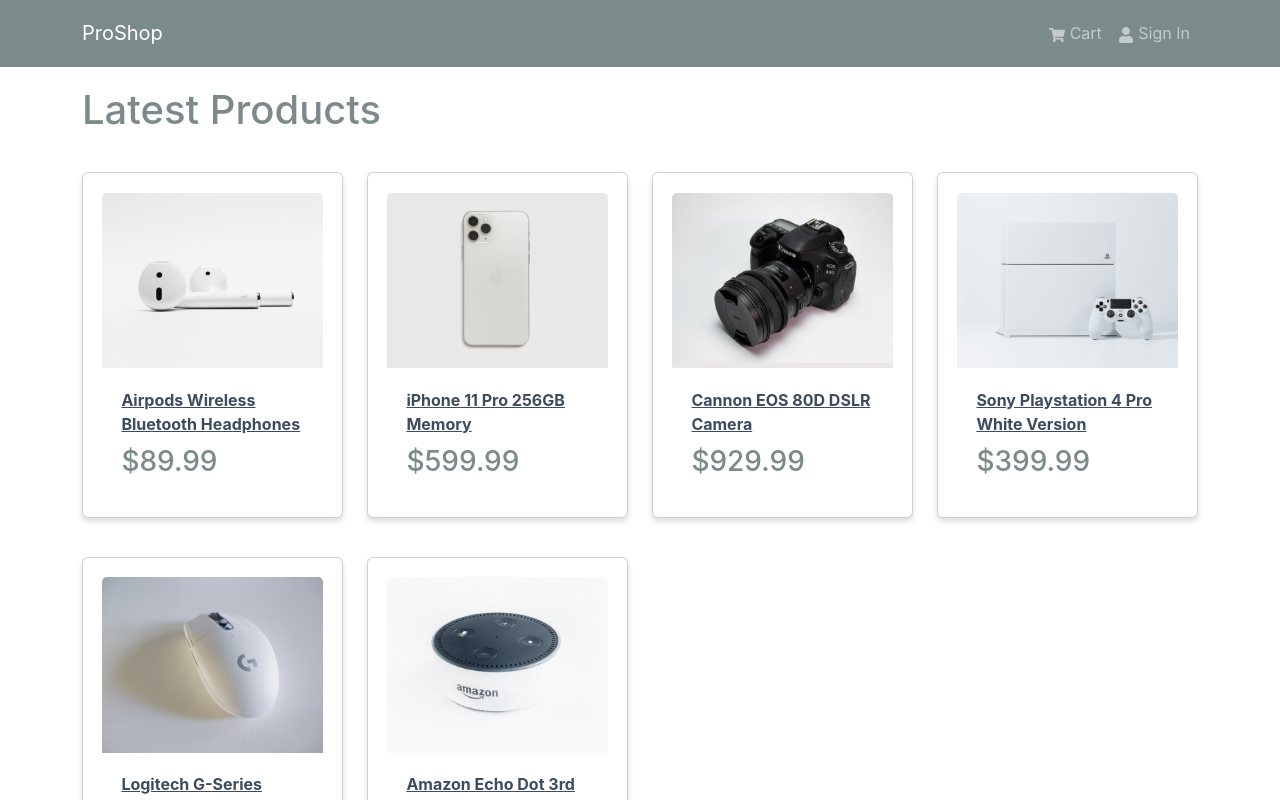
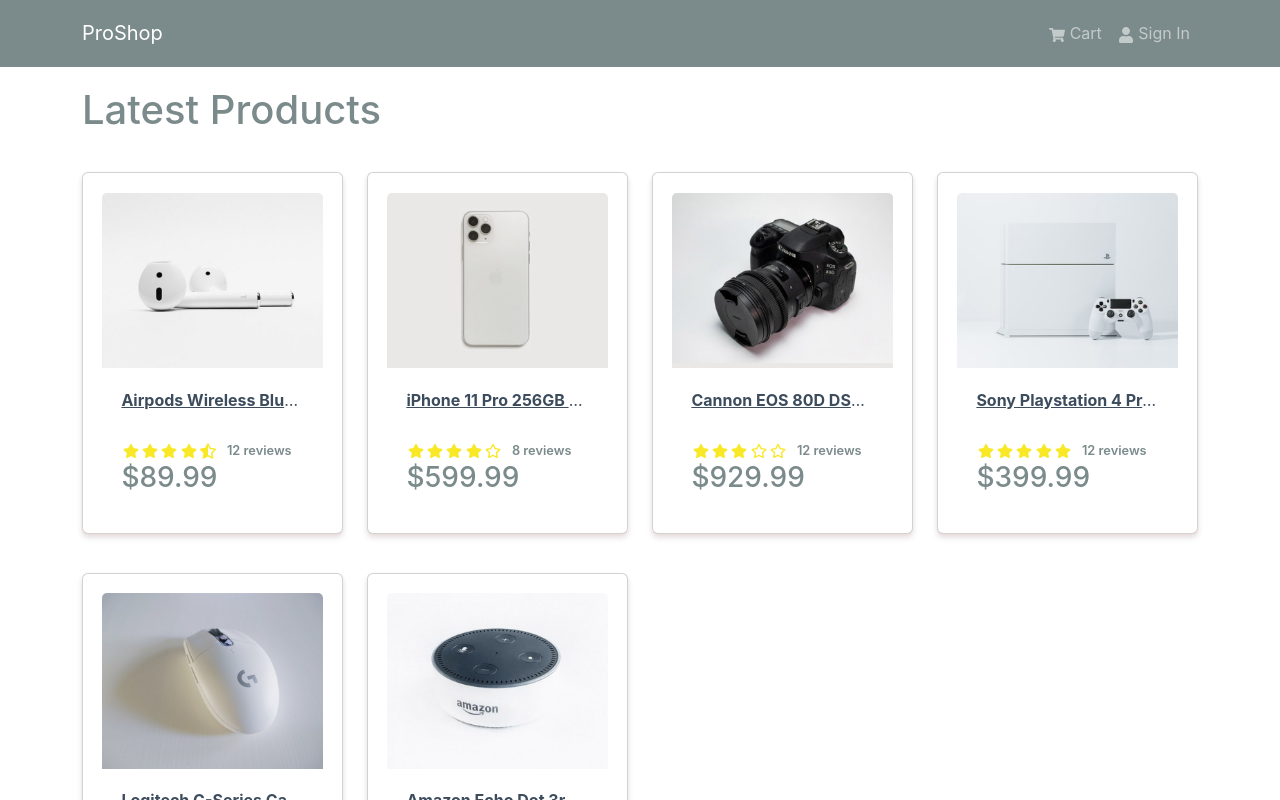
Before and after one commit to Leotrimbehrami/eCommerce-ProShop, a React (Create React App) app in the folder frontend/: page / in a window 1280 px wide. Shown: the top 800 px of the page. Built offline with nearby package versions, Linux system fonts and the light colour scheme.

Commit message:
implement the rating component

```diff
--- a/frontend/src/components/Product.jsx
+++ b/frontend/src/components/Product.jsx
@@ -1,5 +1,6 @@
 import { Card } from "react-bootstrap";
 import { Link } from "react-router-dom";
+import Rating from "./Rating";
 
 const Product = ({product}) => {
   return (
@@ -11,10 +12,14 @@
 
       <Card.Body>
         <Link to={`/product/${product._id}`}>
-          <Card.Title as='div'>
+          <Card.Title as='div' className="product-title">
             <strong>{product.name}</strong>
           </Card.Title>
         </Link>
+
+        <Card.Text as='div'>
+          <Rating value={product.rating} text={`${product.numReviews} reviews`} />
+        </Card.Text>
 
         <Card.Text as='h3'>
           ${product.price}
--- /dev/null
+++ b/frontend/src/components/Rating.jsx
@@ -0,0 +1,61 @@
+import { FaStar, FaStarHalfAlt, FaRegStar} from 'react-icons/fa';
+
+const Rating = ({value, text}) => {
+  return (
+    <div className='rating'>
+      <span>
+      {value >= 1 ? (
+        <FaStar />
+      ) : value >= 0.5 ? (
+        <FaStarHalfAlt />
+      ) : (
+        <FaRegStar />
+      )}
+      </span>
+
+      <span>
+      {value >= 2 ? (
+        <FaStar />
+      ) : value >= 1.5 ? (
+        <FaStarHalfAlt />
+      ) : (
+        <FaRegStar />
+      )}
+      </span>
+
+      <span>
+        {value >= 3 ? (
+          <FaStar />
+        ) : value >= 2.5 ? (
+          <FaStarHalfAlt />
+        ) : (
+          <FaRegStar />
+        )}
+      </span>
+
+      <span>
+        {value >= 4 ? (
+          <FaStar />
+        ) : value >= 3.5 ? (
+          <FaStarHalfAlt />
+        ) : (
+          <FaRegStar />
+        )}
+      </span>
+
+      <span>
+        {value >= 5 ? (
+          <FaStar />
+        ) : value >= 4.5 ? (
+          <FaStarHalfAlt />
+        ) : (
+          <FaRegStar />
+        )}
+      </span>
+      <span className='rating-text'>{text && text}</span>
+
+    </div>
+  )
+}
+
+export default Rating
```
